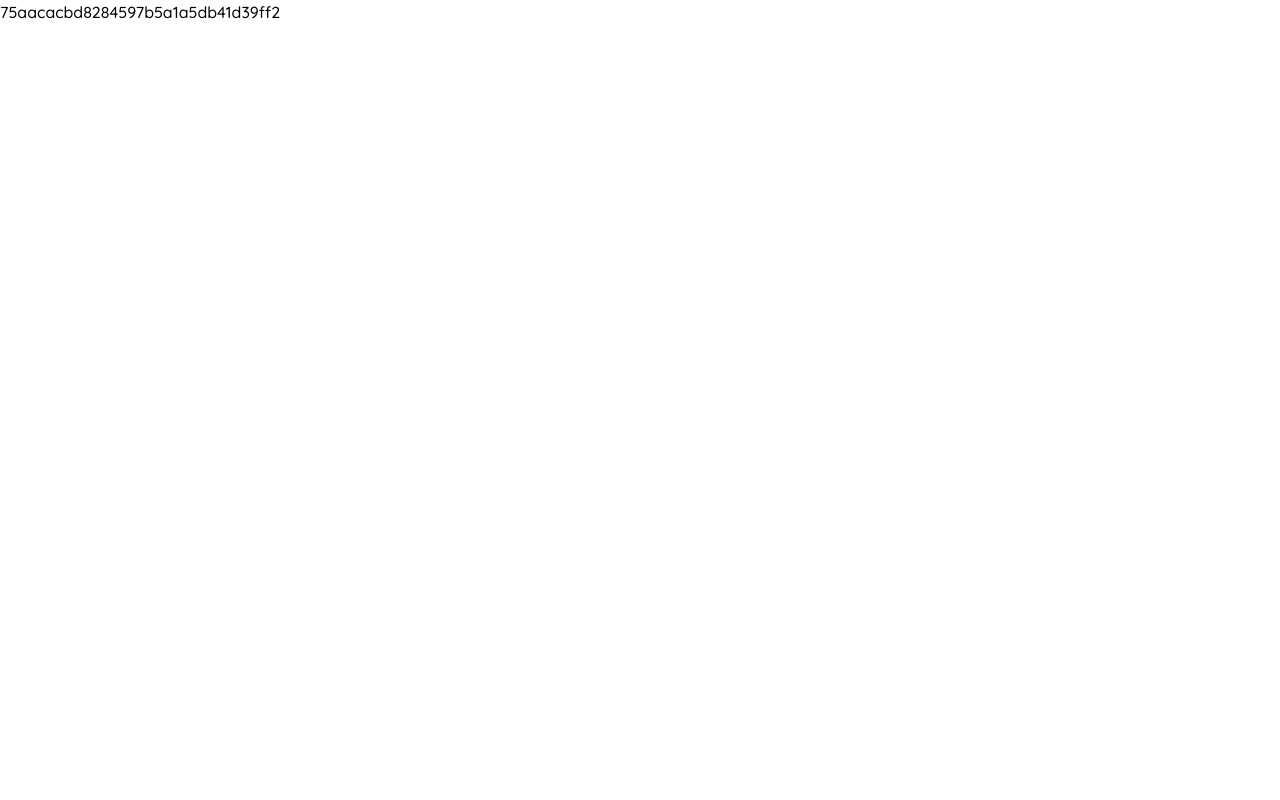
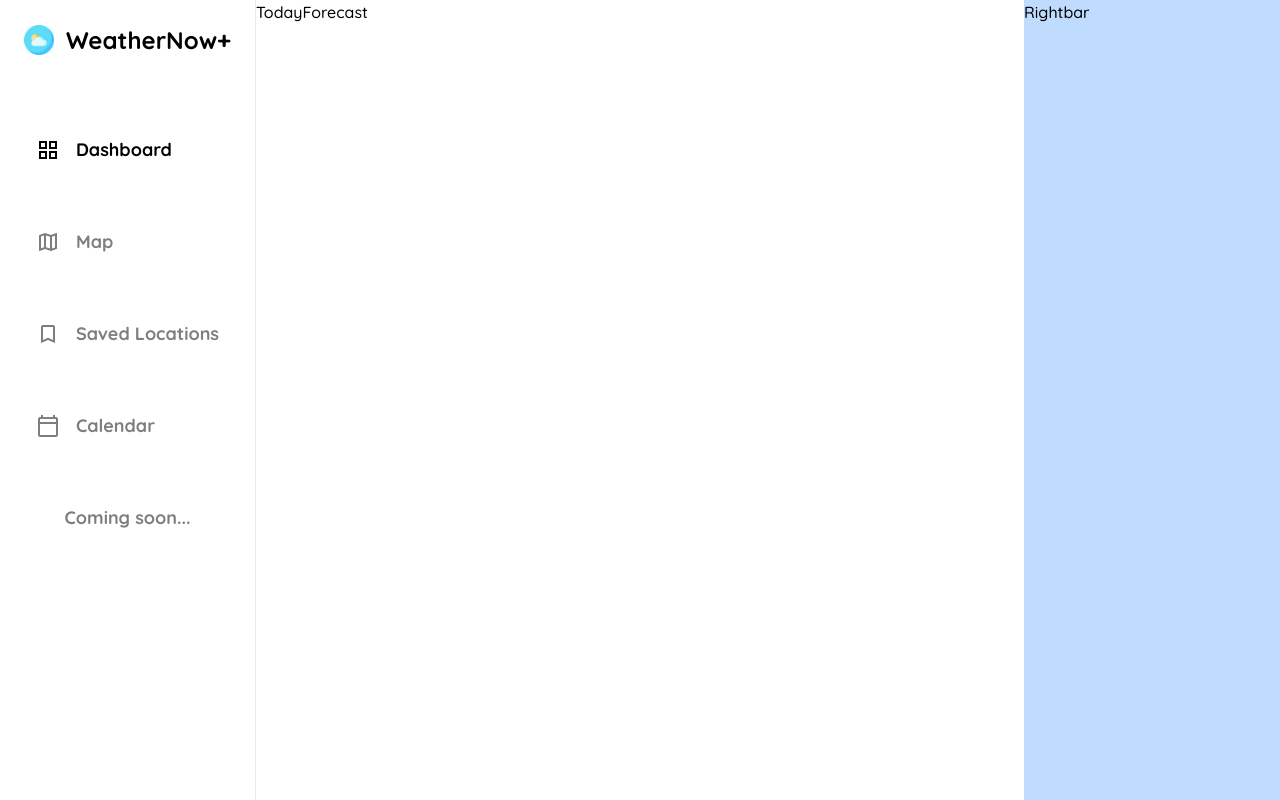
Before and after one commit to chandranshh/weathernow, a Next.js app: page / in a window 1280 px wide. Built offline with nearby package versions, Linux system fonts and the light colour scheme.

Commit message:
added a sidebar

```diff
--- a/next.config.js
+++ b/next.config.js
@@ -1,4 +1,4 @@
 /** @type {import('next').NextConfig} */
-const nextConfig = {}
+const nextConfig = {};
 
-module.exports = nextConfig
+module.exports = nextConfig;
--- a/package.json
+++ b/package.json
@@ -9,11 +9,16 @@
     "lint": "next lint"
   },
   "dependencies": {
+    "@emotion/react": "^11.11.1",
+    "@emotion/styled": "^11.11.0",
+    "@mui/icons-material": "^5.11.16",
+    "@mui/material": "^5.13.6",
     "@reduxjs/toolkit": "^1.9.5",
     "autoprefixer": "10.4.14",
     "eslint": "8.43.0",
     "eslint-config-next": "13.4.7",
     "next": "13.4.7",
+    "next-google-fonts": "^2.2.0",
     "postcss": "8.4.24",
     "react": "18.2.0",
     "react-dom": "18.2.0",
--- a/src/app/page.jsx
+++ b/src/app/page.jsx
@@ -1,6 +1,16 @@
+import Rightbar from "@/components/Rightbar/Rightbar";
+import Sidebar from "@/components/Sidebar/Sidebar";
+import TodayForecast from "@/components/TodayForecast/TodayForecast";
+
 function Home() {
   const api = process.env.API_KEY;
-  return <div>{api}</div>;
+  return (
+    <div className="flex flex-row">
+      <Sidebar />
+      <TodayForecast />
+      <Rightbar />
+    </div>
+  );
 }
 
 export default Home;
--- /dev/null
+++ b/src/components/Rightbar/Rightbar.jsx
@@ -0,0 +1,5 @@
+function Rightbar() {
+  return <div className="w-[20%] bg-blue-200 h-screen">Rightbar</div>;
+}
+
+export default Rightbar;
--- /dev/null
+++ b/src/components/Sidebar/Sidebar.jsx
@@ -0,0 +1,47 @@
+"use client";
+import Image from "next/image";
+import Logo from "@/assets/logo.png";
+import GridViewOutlinedIcon from "@mui/icons-material/GridViewOutlined";
+import MapOutlinedIcon from "@mui/icons-material/MapOutlined";
+import BookmarkBorderOutlinedIcon from "@mui/icons-material/BookmarkBorderOutlined";
+import CalendarTodayOutlinedIcon from "@mui/icons-material/CalendarTodayOutlined";
+
+function Sidebar() {
+  return (
+    <div className="w-[20%] h-screen border-r border-gray-20 border-opacity-50">
+      <div className="flex flex-col">
+        <div className="flex items-center justify-center gap-3 p-6 pb-12">
+          <Image src={Logo} className="h-[30px] w-[30px]" alt="logo.png" />
+          <div className="font-extrabold text-2xl">WeatherNow+</div>
+        </div>
+        <div className="flex items-center justify-center text-lg">
+          <div className="flex flex-col">
+            <div className="flex flex-row gap-4 items-center my-8">
+              <GridViewOutlinedIcon />
+              <div className="font-bold cursor-pointer">Dashboard</div>
+            </div>
+            <div className="flex flex-col opacity-50">
+              <div className="flex flex-row gap-4 items-center my-8">
+                <MapOutlinedIcon />
+                <div className="font-bold">Map</div>
+              </div>
+              <div className="flex flex-row gap-4 items-center my-8">
+                <BookmarkBorderOutlinedIcon />
+                <div className="font-bold">Saved Locations</div>
+              </div>
+              <div className="flex flex-row gap-4 items-center my-8">
+                <CalendarTodayOutlinedIcon />
+                <div className="font-bold">Calendar</div>
+              </div>
+              <div className="flex flex-row gap-4 items-center justify-center my-8">
+                <div className="font-bold">Coming soon...</div>
+              </div>
+            </div>
+          </div>
+        </div>
+      </div>
+    </div>
+  );
+}
+
+export default Sidebar;
--- /dev/null
+++ b/src/components/TodayForecast/TodayForecast.jsx
@@ -0,0 +1,5 @@
+function TodayForecast() {
+  return <div className="w-[60%] h-screen">TodayForecast</div>;
+}
+
+export default TodayForecast;
```
Also changed, not shown: src/assets/logo.png (added), 1 other file (tests, documents, lock files or other folders).
